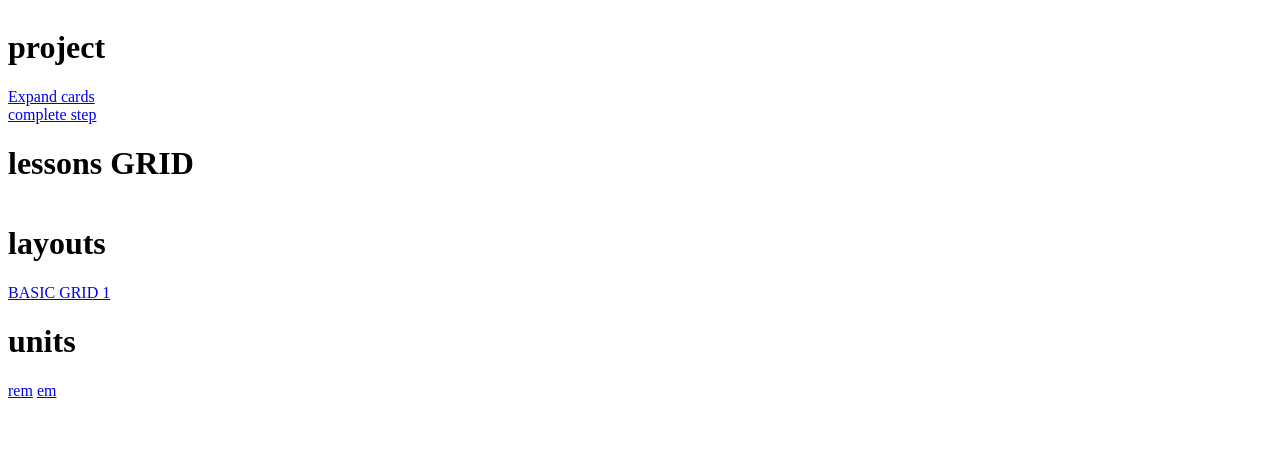
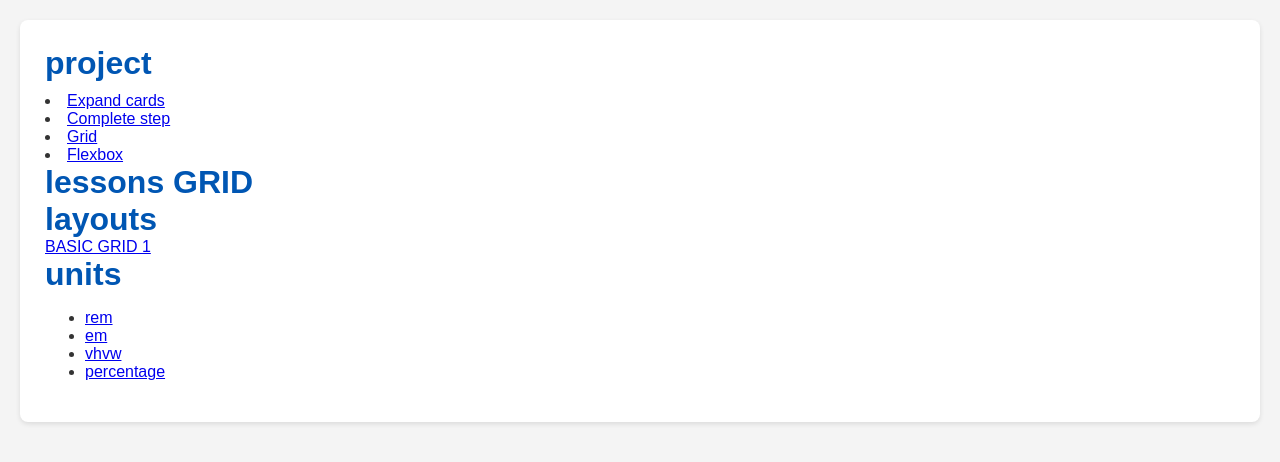
Before and after one commit to jayednahain/STATIC_WEB, a plain HTML site: page index.html in a window 1280 px wide. Drawn offline with Linux system fonts and the light colour scheme.

Commit message:
main index file updated

```diff
--- a/index.html
+++ b/index.html
@@ -6,31 +6,67 @@
     <meta name="viewport" content="width=device-width, initial-scale=1.0">
     <title>Document</title>
     <style>
+        body {
+            font-family: Arial, sans-serif;
+            margin: 20px;
+            background-color: #f4f4f4;
+            color: #333;
+        }
 
+        h1 {
+            color: #0056b3;
+            padding: 0px;
+            margin: 0px;
+            /* text-align: center; */
+            /* margin-bottom: 30px; */
+        }
+
+        .container {
+            background-color: #fff;
+            padding: 25px;
+            border-radius: 8px;
+            box-shadow: 0 2px 5px rgba(0, 0, 0, 0.1);
+            margin-bottom: 30px;
+        }
+
+        .column {
+            display: flex;
+            flex-direction: column;
+            gap: 10px;
+        }
     </style>
 </head>
 
 <body>
     <div class="container">
-        <div class="project-style" style="display: flex; flex-direction: column;">
+        <div class=" column">
             <h1>project</h1>
-            <a href="Project1ExpandCards/index.html">Expand cards</a>
-            <a href="Project2CompleteSteps/index.html">complete step</a>
+            <ui>
+                <li><a href="Project1ExpandCards/index.html">Expand cards</a></li>
+                <li><a href="Project2CompleteSteps/index.html">Complete step</a></li>
+                <li><a href="Project3Grid/index.html">Grid</a></li>
+                <li><a href="Project4Flexbox/index.html">Flexbox</a></li>
+            </ui>
         </div>
 
 
 
         <h1>lessons GRID</h1>
-        <div class="lessons" style="display: flex; flex-direction: column;">
+        <div class="lessons">
+
             <div class="layouts">
                 <h1>layouts</h1>
                 <a href="lessons/displayGrid/index.html">BASIC GRID 1</a>
             </div>
-            <div class="units">
+
+            <div class="">
                 <h1>units</h1>
-                <a href="lessons/unites/rem/index.html">rem</a>
-                <a href="lessons/unites/em/index.html">em</a>
-                <!-- <a href="lessons/unites/px/index.html">px</a> -->
+                <ul>
+                    <li><a href="lessons/4-unites/">rem</a></li>
+                    <li><a href="lessons/4-unites/em/index.html">em</a></li>
+                    <li><a href="lessons/4-unites/vhvw/index.html">vhvw</a></li>
+                    <li><a href="lessons/4-unites/percentage.html">percentage</a></li>
+                </ul>
             </div>
 
             <!-- <a href="Project2CompleteSteps/index.html">complete step</a> -->
```
